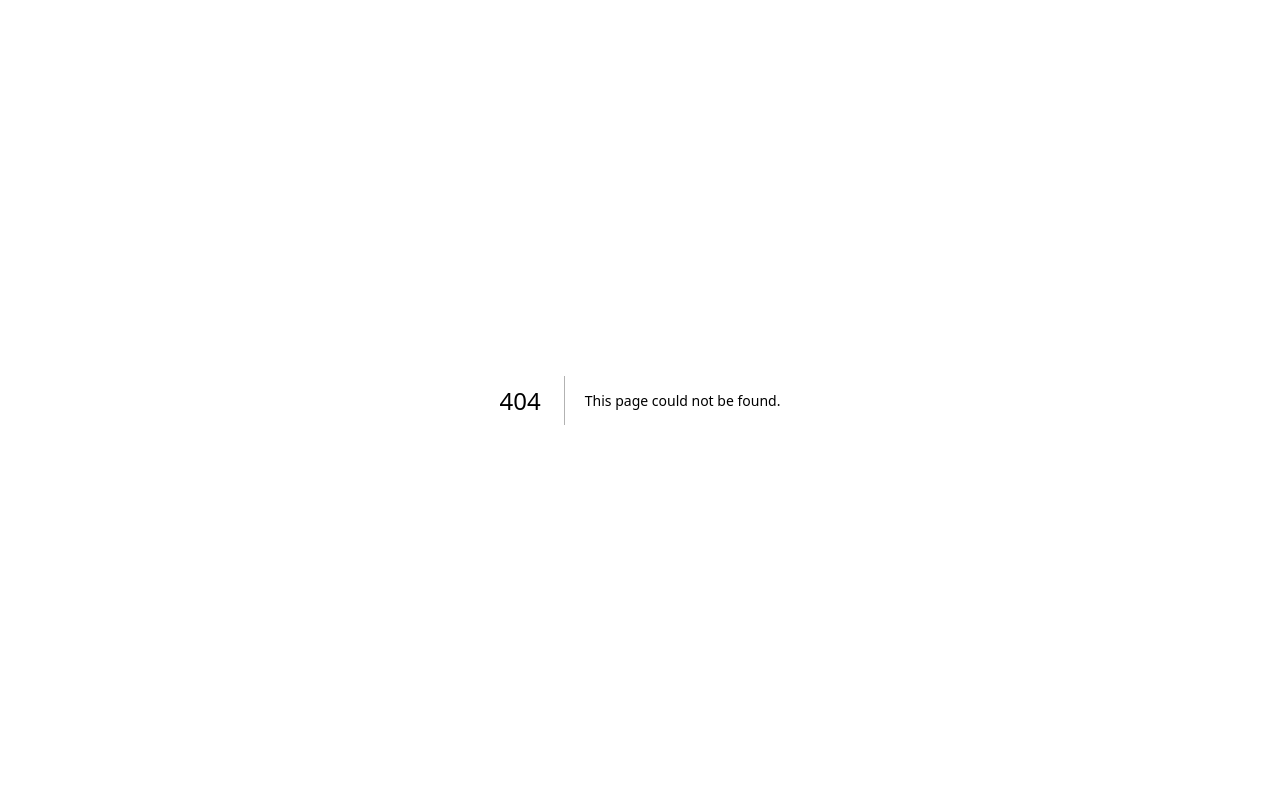
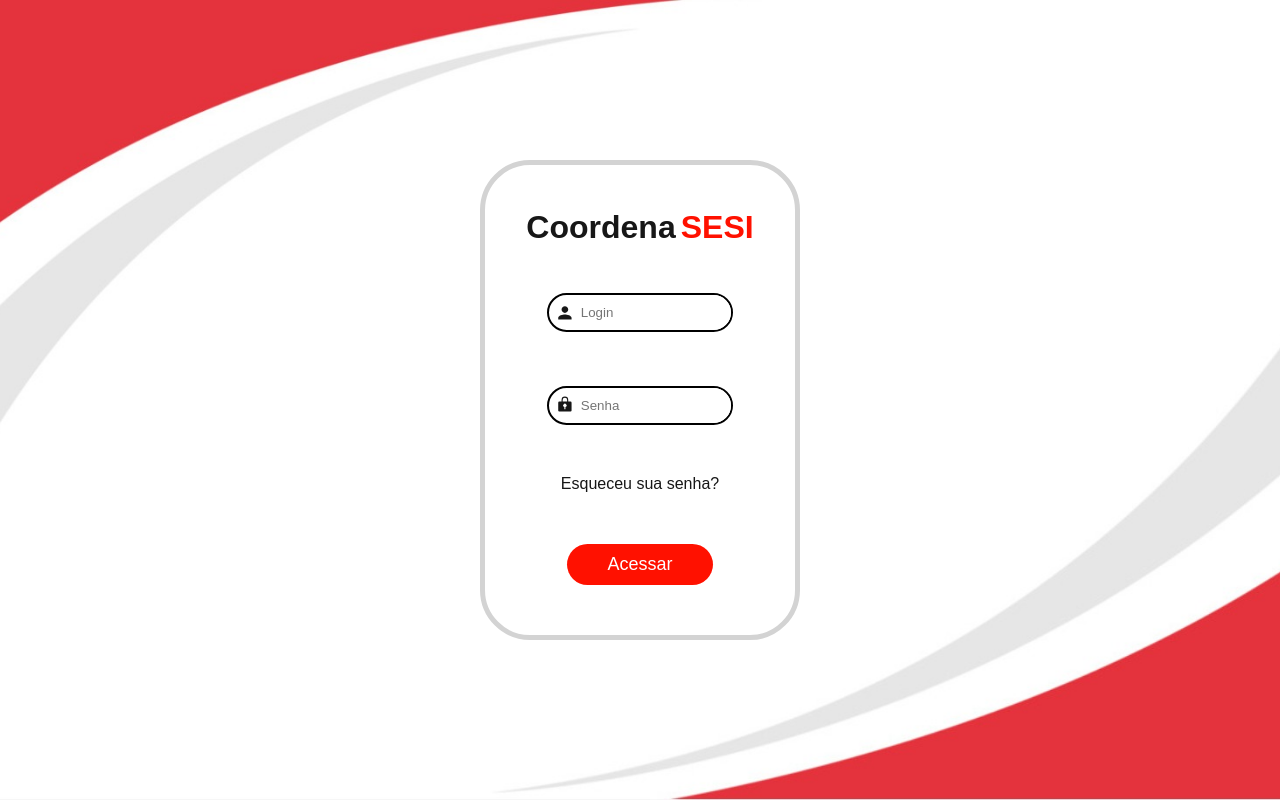
Before and after one commit to Thur00/CoordenaPF-FrontEnd, a Next.js app: page /Paginas/Login in a window 1280 px wide. Before the commit this address had no page. Built offline with nearby package versions, Linux system fonts and the light colour scheme.

Commit message:
Pg login

```diff
--- /dev/null
+++ b/app/Paginas/Login/page.jsx
@@ -0,0 +1,39 @@
+"use client"
+import styles from "@/Components/Login.module.css"
+import { IoMdPerson } from "react-icons/io";
+import { PiLockKeyFill } from "react-icons/pi";
+
+function Login() {
+    return (
+        <main className={styles.main}>
+
+            <div className={styles.box}>
+                <div className={styles.titulobox}>
+                    <h1 className={styles.texto1}> Coordena </h1>
+                    <h1 className={styles.texto2}>SESI</h1>
+                </div>
+
+
+                <div className={styles.pesquisa}>
+                    <IoMdPerson />
+                    <input type="text" id="login" placeholder="Login" />
+                </div>
+
+                <div className={styles.pesquisa}>
+                    <PiLockKeyFill />
+                    <input  type="password" name="senha" id="senha" placeholder="Senha" />
+
+                </div>
+
+                <a href="https://www.w3schools.com/css/css_form.asp">Esqueceu sua senha?</a>
+
+                <button className={styles.botao} type="submit">Acessar</button>
+            </div>
+
+        </main>
+    )
+
+
+}
+
+export default Login
```
